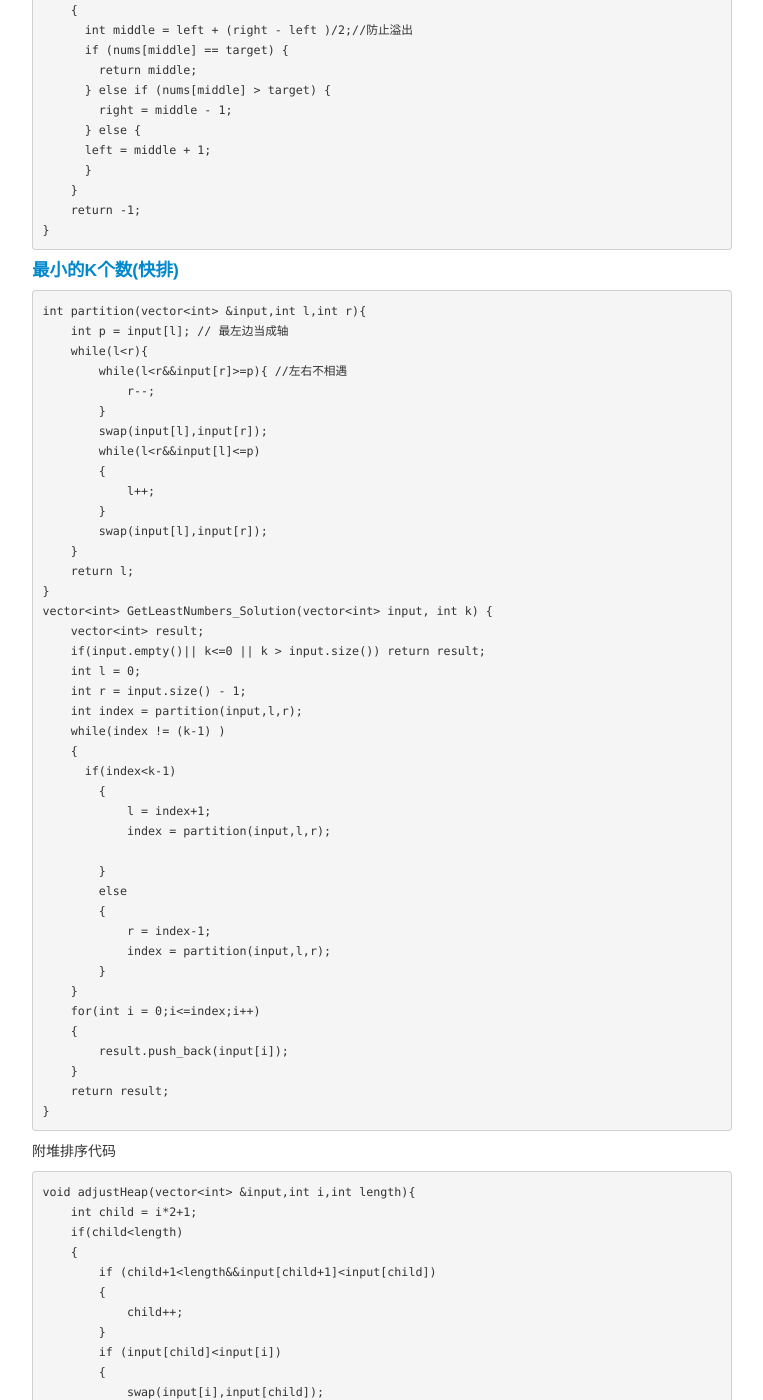
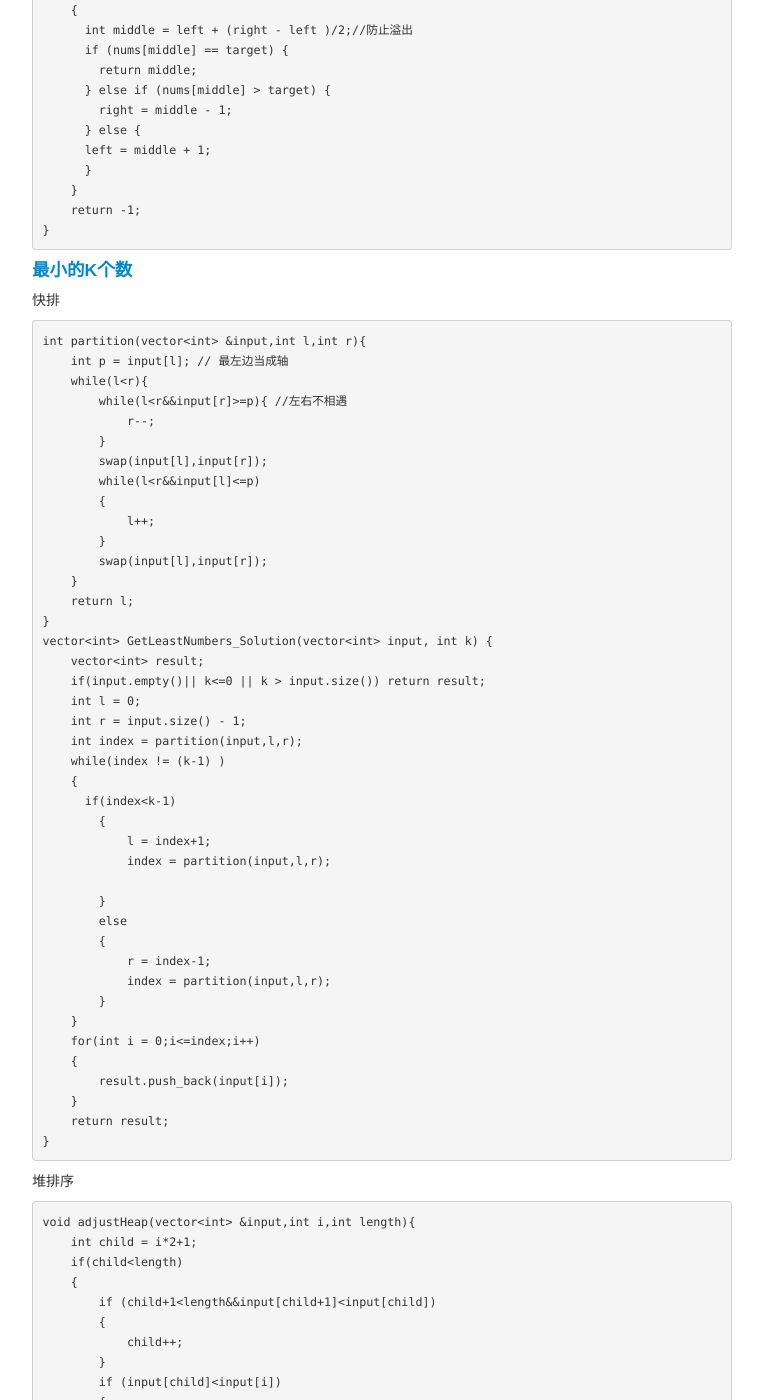
Before and after one commit to sfgcs/sfgcs.github.io, a Jekyll site: the page built from pages/leetcode.md, in a window 1280 px wide and 1400 px high, scrolled down 453 px. Shown: the whole window, without its empty margins (258-1021 px from the left). Built offline with Jekyll 4.4.1, drawn with Linux system fonts in a browser that asks for light colours.

Commit message:
Update leetcode.md

````diff
--- a/pages/leetcode.md
+++ b/pages/leetcode.md
@@ -28,7 +28,8 @@ int binarySearch(vector<int> &nums, int target) {
     return -1;
 }
 ```
-#### [最小的K个数(快排)](https://www.nowcoder.com/practice/6a296eb82cf844ca8539b57c23e6e9bf?tpId=13&tqId=11182&tPage=1&rp=1&ru=/ta/coding-interviews&qru=/ta/coding-interviews/question-ranking)
+#### [最小的K个数](https://www.nowcoder.com/practice/6a296eb82cf844ca8539b57c23e6e9bf?tpId=13&tqId=11182&tPage=1&rp=1&ru=/ta/coding-interviews&qru=/ta/coding-interviews/question-ranking)
+快排
 ```
 int partition(vector<int> &input,int l,int r){
     int p = input[l]; // 最左边当成轴
@@ -72,7 +73,7 @@ vector<int> GetLeastNumbers_Solution(vector<int> input, int k) {
     return result;
 }
 ```
-附堆排序代码
+堆排序
 ```
 void adjustHeap(vector<int> &input,int i,int length){
     int child = i*2+1;
````
